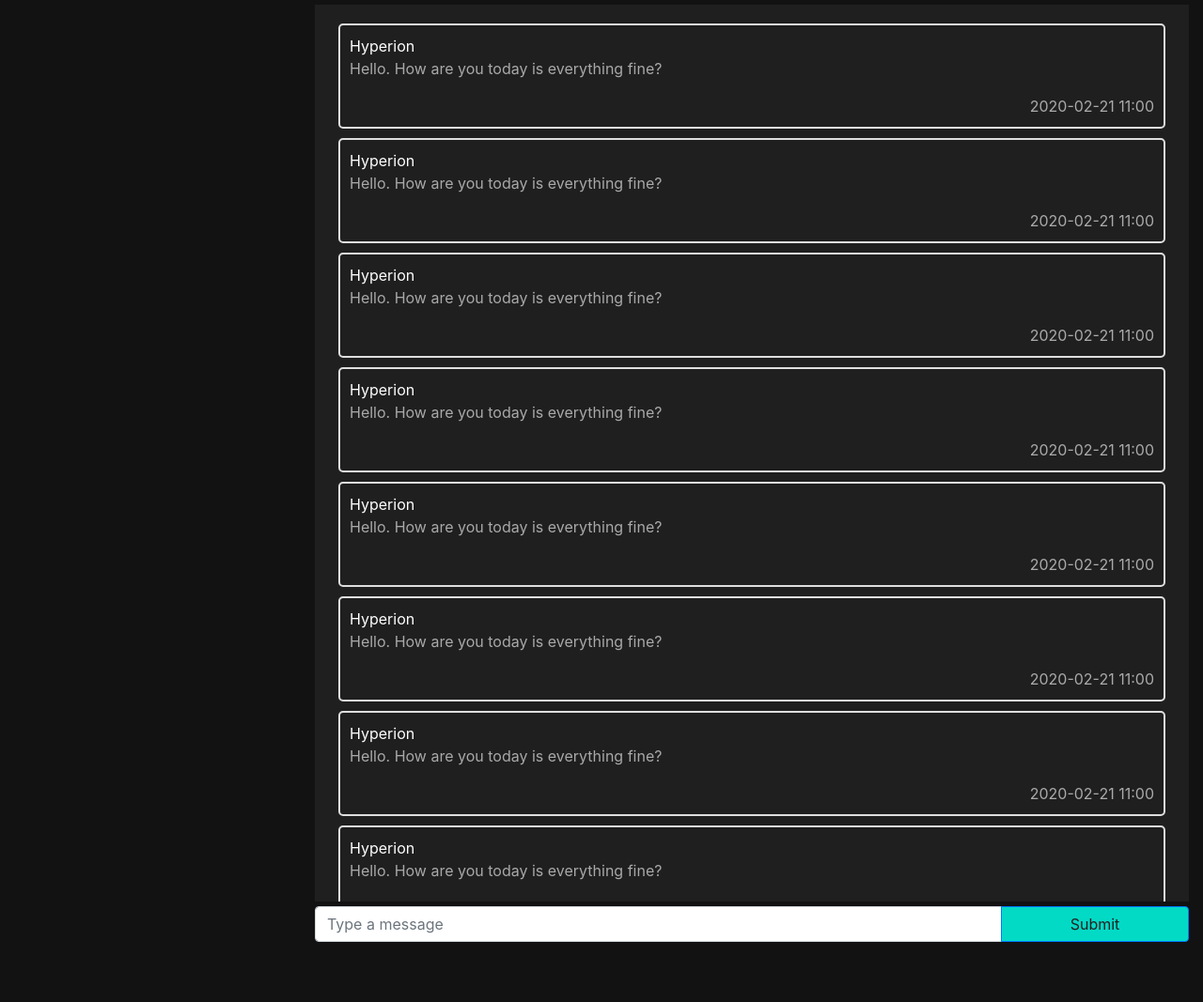
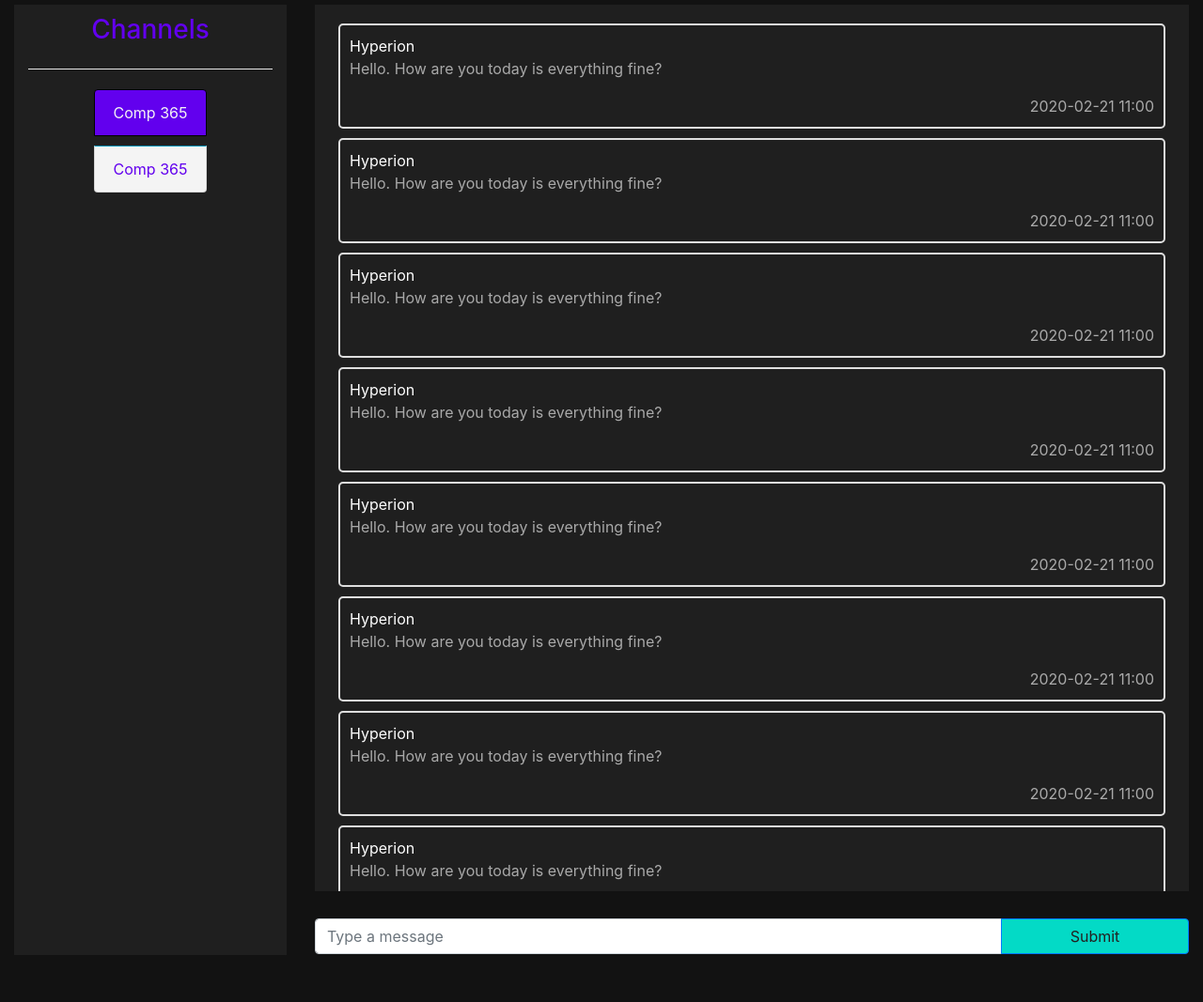
Before and after one commit to mastrHyperion98/SOEN287_Project, a Flask app: page /dashboard in a window 1280 px wide. Shown: the part 57-1124 px from the top of the page at 94% size. Run offline with Flask 2, Linux system fonts and the light colour scheme; some libraries are stand-ins or nearby versions.

Commit message:
Finished Dashboard Layout

```diff
--- a/A2/app.py
+++ b/A2/app.py
@@ -21,12 +21,12 @@ def create_account():
     return render_template("CreateAccount.html")
 
 
-@app.route('/createAccount/verify', methods=['POST'])
+@app.route('/createAccount/verify', methods=['POST', 'GET'])
 def verify_createAccount():
     return redirect(url_for("login"))
 
 
-@app.route('/login/verify', methods=['POST'])
+@app.route('/login/verify', methods=['POST', 'GET'])
 def verify_login():
     #here we can verify the login credential before redirecting to the dashboard
     #we can also add the user to the session here.
--- a/A2/static/Style.css
+++ b/A2/static/Style.css
@@ -17,9 +17,16 @@
         margin-bottom: 5px;
         padding-top: 10px;
         margin-top: 5px;
-        height: 85vh;
+        height: 84vh;
     }
-
+    #dash_nav.container-fluid{
+        background-color:  #1f1f1f!important;
+        margin-bottom: 5px;
+        padding-top: 10px;
+        margin-top: 5px;
+        height: 90vh;
+        color: #6200EE;
+    }
     .form{
         max-width: 700px;
     }
@@ -102,7 +109,8 @@
     }
     .dropdown-item:active, .dropdown-item:hover
     {
-        background-color: #03DAC6!important;
+        background-color: #6200EE!important;
+        color: #f4f4f4;
 
     }
     .navbar-brand{
@@ -119,7 +127,36 @@
     }
     nav-item .nav-link, .nav-link:hover{
         color:black;
-        background-color: #03DAC6;
-        opacity: 0.7;
+        background-color: #f4f4f4;
+        opacity: 1.0;
         background-size: auto;
     }
+    hr{
+        background-color: white;
+    }
+    .p10{
+        padding-top: 10px;
+        padding-bottom: 10px;
+    }
+
+    #channel_list button{
+        color: #1f1f1f!important;
+    }
+.list-group-btn .list-group-item {
+    margin-top: 5px;
+    margin-bottom: 5px;
+    background-color: #f4f4f4;
+    color: #6200EE;
+    border-top: 1px solid #0091b5;
+}
+
+.list-group-btn .list-group-item:hover {
+    background-color: #6200EE;
+    color:#f4f4f4;
+}
+
+.list-group-btn .list-group-item.active{
+    background-color: #6200EE;
+    color:#f4f4f4;
+    border-color: black;
+}
--- a/A2/templates/Dashboard.html
+++ b/A2/templates/Dashboard.html
@@ -6,8 +6,23 @@
 <div  class="container-fluid overflow-auto">
   <div class="row content">
     <div class="col-sm-3 sidenav">
+        <div id="dash_nav" class="container-fluid overflow-auto" >
+            <div class="row d-flex justify-content-center">
+                <h3>Channels</h3>
+            </div>
+            <hr/>
+            <div id="nav_channels" class="container-fluid d-flex justify-content-center">
+               <div id="channel_select" class="list-group list-group-btn">
+                  <button type="button" class="list-group-item list-group-item-action active">
+                    Comp 365
+                  </button>
+                  <button type="button" class="list-group-item list-group-item-action">
+                    Comp 365
+                  </button>
+               </div>
+            </div>
+        </div>
     </div>
-
     <div class="col-sm-9 ">
         <div id="chat" class="container-fluid overflow-auto">
               <div class="message">
@@ -50,14 +65,14 @@
                   <p class="message_content">Hello. How are you today is everything fine?</p>
                   <span class="time">2020-02-21 11:00</span>
               </div>
-
         </div>
+        <div class="tab-pane fade" id="list-profile" role="tabpanel" aria-labelledby="list-profile-list">...</div>
             <div class="input-group mb-3">
                     <input type="text" class="form-control" placeholder="Type a message" aria-label="message" aria-describedby="basic-addon2">
                 <div class="input-group-append">
                      <button class="btn btn-primary btn-outline-primary" type="button">Submit</button>
                  </div>
-                </div>
+            </div>
   </div>
 </div>
 </div>
```
